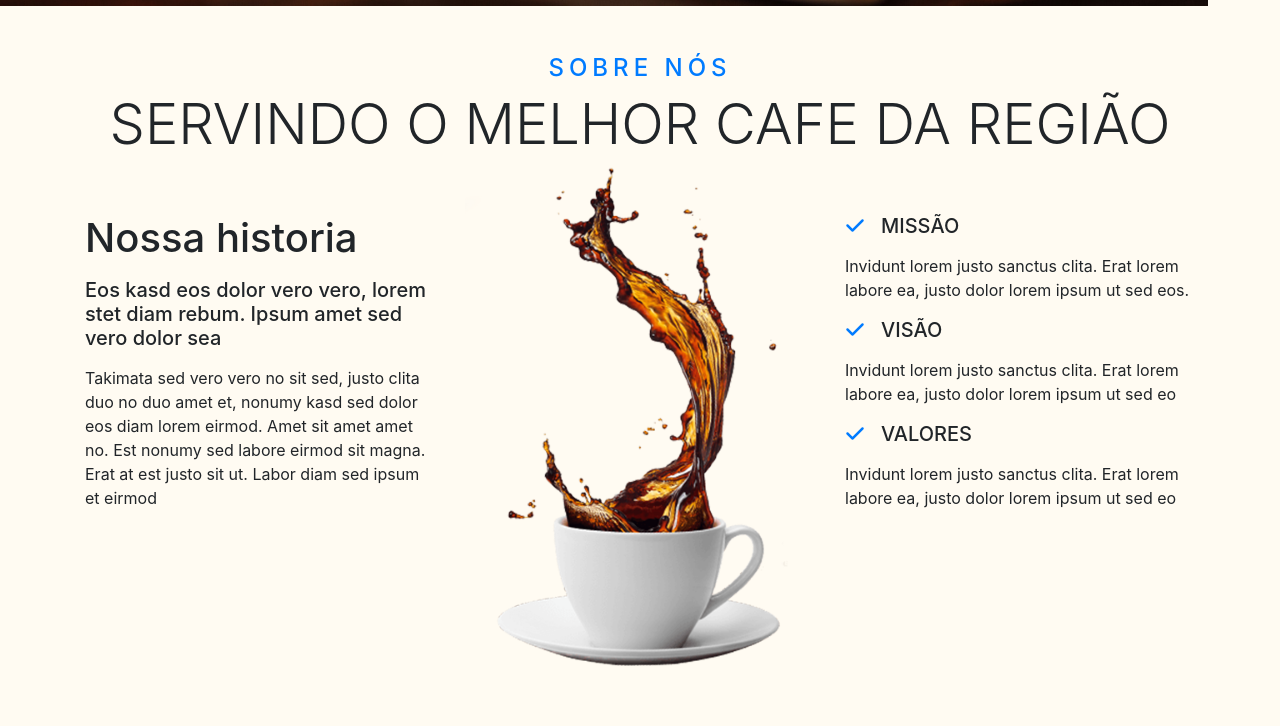
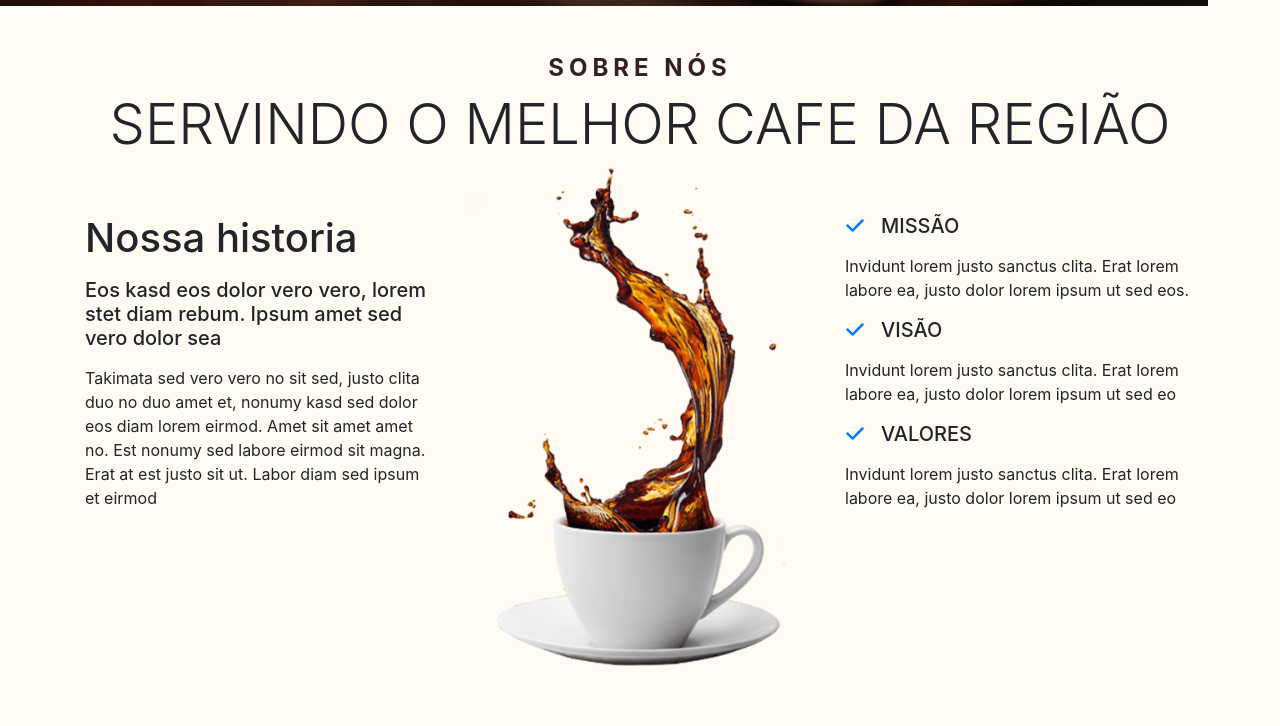
Before and after one commit to fabiamcunha/projeto-cafeteria, a plain HTML site: page index.html in a window 1280 px wide. Shown: the part 934-1660 px from the top of the page. Drawn offline with nearby package versions, Linux system fonts and the light colour scheme; files whose address does not match are found by name; a web font is replaced by a local one.

Commit message:
ajuste na cor do h4

```diff
--- a/assets/css/style.css
+++ b/assets/css/style.css
@@ -20,6 +20,10 @@ body{
 .title{
     padding-top: 50px;
     text-align: center;
+}
+h4 {
+    color :#33211D;
+    font-weight: bold;
 }
 /* nav---- */
 .navbar-nav{
--- a/index.html
+++ b/index.html
@@ -109,7 +109,7 @@
     <div class="container-fluid py-5">
         <div class="container">
             <div class="section-title ">
-                <h4 class="text-primary text-uppercase" style="letter-spacing: 5px;">SOBRE NÓS</h4>
+                <h4 class=" text-uppercase" style="letter-spacing: 5px;">SOBRE NÓS</h4>
                 <h6 class="display-4 ">SERVINDO O MELHOR CAFE DA REGIÃO</h6>
             </div>
             <div class="row">
```
